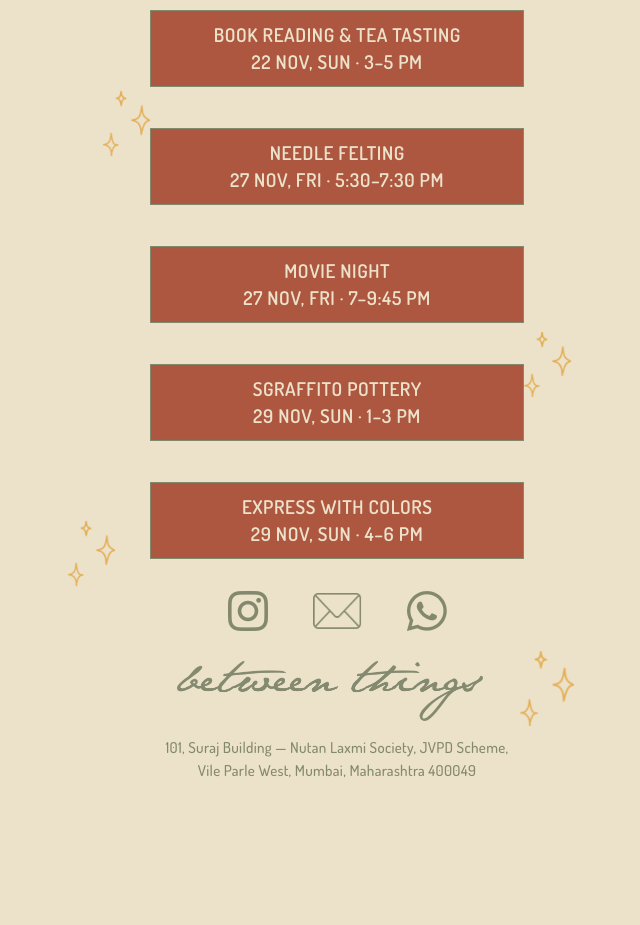
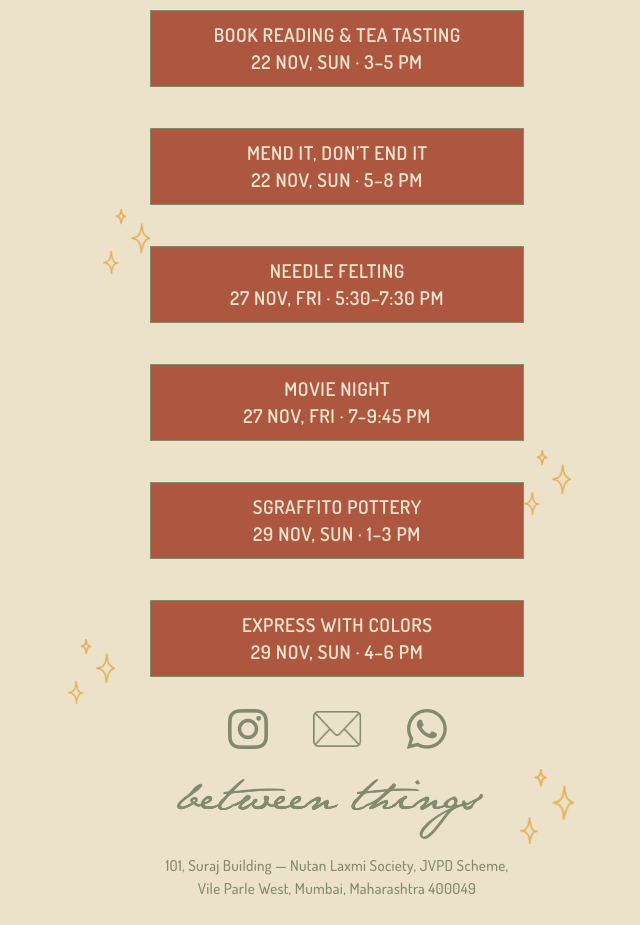
Before and after one commit to betweenthingsstudios-coder/Website-trial, a plain HTML site: page index.html in a window 1280 px wide. Shown: the part 1571-2496 px from the top of the page, without its empty margins (303-943 px from the left). Before the commit the page ends 2388 px from the top, so only its background shows below. Drawn offline with Linux system fonts and the light colour scheme.

Commit message:
Add Mend It, Don't End It (22 Nov, 5-8 pm)
Co-Authored-By: Claude Opus 5.5 <noreply@anthropic.com>
Claude-Session: https://claude.ai/code/session_01DeWyArKELNUqiSxZB3YPib

```diff
--- a/index.html
+++ b/index.html
@@ -65,7 +65,7 @@
     --u: calc(100cqw / 1080);
     position: relative;
     width: 100%;
-    height: calc(4776 * var(--u));
+    height: calc(5012 * var(--u));
     overflow: hidden;
   }
 
@@ -155,16 +155,16 @@
   .social { position: absolute; display: block; z-index: 1; }
   .social img { position: static; width: 100%; }
   .social:focus-visible { outline: calc(3 * var(--u)) solid var(--border); outline-offset: calc(6 * var(--u)); border-radius: 4px; }
-  .ig   { left: calc(320 * var(--u)); top: calc(4321 * var(--u)); width: calc(84 * var(--u)); }
-  .mail { left: calc(489 * var(--u)); top: calc(4326 * var(--u)); width: calc(101 * var(--u)); }
-  .wa   { left: calc(677 * var(--u)); top: calc(4321 * var(--u)); width: calc(84 * var(--u)); }
-  .logo { left: calc(220 * var(--u)); top: calc(4464 * var(--u)); width: calc(611 * var(--u)); }
+  .ig   { left: calc(320 * var(--u)); top: calc(4557 * var(--u)); width: calc(84 * var(--u)); }
+  .mail { left: calc(489 * var(--u)); top: calc(4562 * var(--u)); width: calc(101 * var(--u)); }
+  .wa   { left: calc(677 * var(--u)); top: calc(4557 * var(--u)); width: calc(84 * var(--u)); }
+  .logo { left: calc(220 * var(--u)); top: calc(4700 * var(--u)); width: calc(611 * var(--u)); }
 
   .address {
     position: absolute;
     left: calc(120 * var(--u));
     width: calc(840 * var(--u));
-    top: calc(4614 * var(--u));
+    top: calc(4850 * var(--u));
     margin: 0;
     font-family: "Dosis", sans-serif;
     font-style: normal;
@@ -192,10 +192,10 @@
     <img class="sparkles" src="assets/sparkles.png" alt="" aria-hidden="true" style="left:calc(912.3 * var(--u)); top:calc(1679.5 * var(--u))">
     <img class="sparkles" src="assets/sparkles.png" alt="" aria-hidden="true" style="left:calc(71.3 * var(--u)); top:calc(2218.5 * var(--u))">
     <img class="sparkles" src="assets/sparkles.png" alt="" aria-hidden="true" style="left:calc(912.3 * var(--u)); top:calc(3001.5 * var(--u))">
-    <img class="sparkles" src="assets/sparkles.png" alt="" aria-hidden="true" style="left:calc(70.3 * var(--u)); top:calc(3321.5 * var(--u))">
-    <img class="sparkles" src="assets/sparkles.png" alt="" aria-hidden="true" style="left:calc(912.3 * var(--u)); top:calc(3803.5 * var(--u))">
-    <img class="sparkles" src="assets/sparkles.png" alt="" aria-hidden="true" style="left:calc(0.3 * var(--u)); top:calc(4181.5 * var(--u))">
-    <img class="sparkles" src="assets/sparkles.png" alt="" aria-hidden="true" style="--s:1; left:calc(903 * var(--u)); top:calc(4441 * var(--u))">
+    <img class="sparkles" src="assets/sparkles.png" alt="" aria-hidden="true" style="left:calc(70.3 * var(--u)); top:calc(3557.5 * var(--u))">
+    <img class="sparkles" src="assets/sparkles.png" alt="" aria-hidden="true" style="left:calc(912.3 * var(--u)); top:calc(4039.5 * var(--u))">
+    <img class="sparkles" src="assets/sparkles.png" alt="" aria-hidden="true" style="left:calc(0.3 * var(--u)); top:calc(4417.5 * var(--u))">
+    <img class="sparkles" src="assets/sparkles.png" alt="" aria-hidden="true" style="--s:1; left:calc(903 * var(--u)); top:calc(4677 * var(--u))">
 
     <!-- Header -->
     <img class="arch" src="assets/arch.png" alt="" aria-hidden="true">
@@ -216,10 +216,11 @@
       <a class="event" style="--y:2690.5; --h:154; --pt:19" href="https://offlyn.life/e/UzKSQV1" target="_blank" rel="noopener">SOUND HEALING<br>21 NOV, SAT · 5–7 PM</a>
       <a class="event" style="--y:2926.5; --h:154; --pt:19" href="https://offlyn.life/e/MdsUMF5" target="_blank" rel="noopener">DECODEN CLAY (AGES 10+)<br>22 NOV, SUN · 11:30 AM–1 PM</a>
       <a class="event" style="--y:3162.5; --h:154; --pt:19" href="https://offlyn.life/e/3Wrrc1Z" target="_blank" rel="noopener">BOOK READING &amp; TEA TASTING<br>22 NOV, SUN · 3–5 PM</a>
-      <a class="event" style="--y:3398.5; --h:154; --pt:19" href="https://offlyn.life/e/kclkqyq" target="_blank" rel="noopener">NEEDLE FELTING<br>27 NOV, FRI · 5:30–7:30 PM</a>
-      <a class="event" style="--y:3634.5; --h:154; --pt:19" href="https://offlyn.life/e/R4BNCek" target="_blank" rel="noopener">MOVIE NIGHT<br>27 NOV, FRI · 7–9:45 PM</a>
-      <a class="event" style="--y:3870.5; --h:154; --pt:19" href="https://offlyn.life/e/fOkzHPU" target="_blank" rel="noopener">SGRAFFITO POTTERY<br>29 NOV, SUN · 1–3 PM</a>
-      <a class="event" style="--y:4106.5; --h:154; --pt:19" href="https://offlyn.life/e/7ROOPR7" target="_blank" rel="noopener">EXPRESS WITH COLORS<br>29 NOV, SUN · 4–6 PM</a>
+      <a class="event" style="--y:3398.5; --h:154; --pt:19" href="https://offlyn.life/e/U7LScGs" target="_blank" rel="noopener">MEND IT, DON’T END IT<br>22 NOV, SUN · 5–8 PM</a>
+      <a class="event" style="--y:3634.5; --h:154; --pt:19" href="https://offlyn.life/e/kclkqyq" target="_blank" rel="noopener">NEEDLE FELTING<br>27 NOV, FRI · 5:30–7:30 PM</a>
+      <a class="event" style="--y:3870.5; --h:154; --pt:19" href="https://offlyn.life/e/R4BNCek" target="_blank" rel="noopener">MOVIE NIGHT<br>27 NOV, FRI · 7–9:45 PM</a>
+      <a class="event" style="--y:4106.5; --h:154; --pt:19" href="https://offlyn.life/e/fOkzHPU" target="_blank" rel="noopener">SGRAFFITO POTTERY<br>29 NOV, SUN · 1–3 PM</a>
+      <a class="event" style="--y:4342.5; --h:154; --pt:19" href="https://offlyn.life/e/7ROOPR7" target="_blank" rel="noopener">EXPRESS WITH COLORS<br>29 NOV, SUN · 4–6 PM</a>
     </nav>
 
     <!-- Footer -->
```
